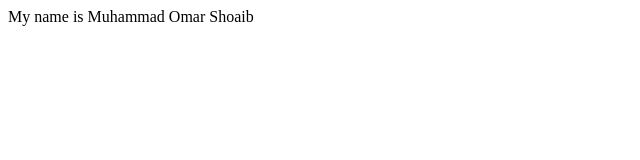
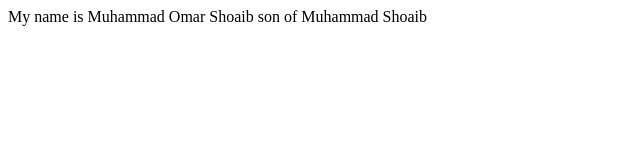
Before and after one commit to OmarShoaib/bootcamp2020, a plain HTML site: page index.html in a window 1280 px wide. Shown: the whole page, without its empty margins (0-640 px from the left). Drawn offline with Linux system fonts and the light colour scheme.

Commit message:
Update index.html

```diff
--- a/index.html
+++ b/index.html
@@ -7,7 +7,7 @@
 </head>
 <body>
     <div>
-        My name is Muhammad Omar Shoaib
+        My name is Muhammad Omar Shoaib son of Muhammad Shoaib
     </div>
 </body>
 </html>
```
